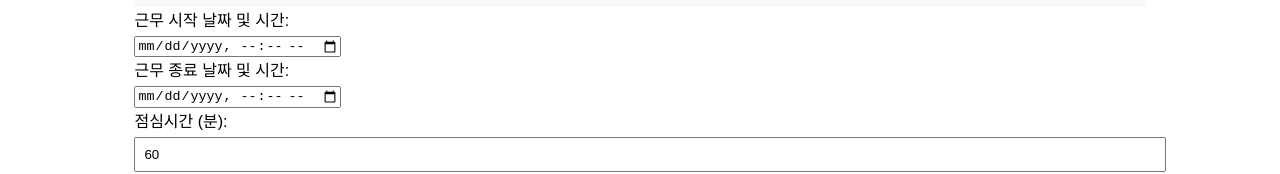
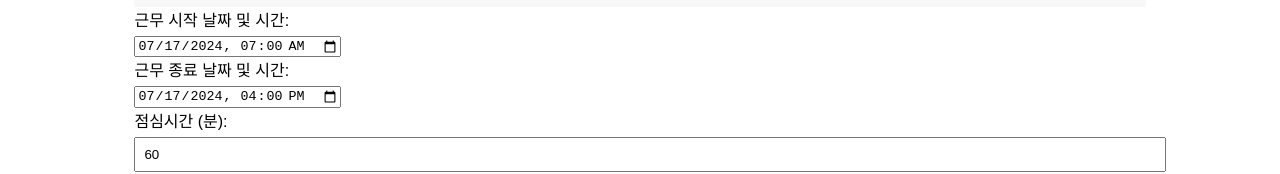
Before and after one commit to JJaeri/jjae2, a plain HTML site: page index.html in a window 1280 px wide. Shown: the part 267-441 px from the top of the page. Drawn offline with Linux system fonts and the light colour scheme.

Commit message:
Update index.html
날짜옵션추가

```diff
--- a/index.html
+++ b/index.html
@@ -53,6 +53,19 @@
     </div>
 
     <script>
+        // 오늘 날짜와 기본 시간을 설정하는 함수
+        function setDefaultDateTime() {
+            const today = new Date();
+            const year = today.getFullYear();
+            const month = String(today.getMonth() + 1).padStart(2, '0');
+            const day = String(today.getDate()).padStart(2, '0');
+            const startDate = `${year}-${month}-${day}T07:00`;
+            const endDate = `${year}-${month}-${day}T16:00`;
+
+            document.getElementById('startDate').value = startDate;
+            document.getElementById('endDate').value = endDate;
+        }
+
         function calculateSalary() {
             const startDate = new Date(document.getElementById('startDate').value);
             const endDate = new Date(document.getElementById('endDate').value);
@@ -84,6 +97,9 @@
             document.getElementById('settings').style.display = 'none';
             document.getElementById(page).style.display = 'block';
         }
+
+        // 페이지가 로드될 때 기본 날짜와 시간을 설정합니다.
+        window.onload = setDefaultDateTime;
     </script>
 </body>
 </html>
```
